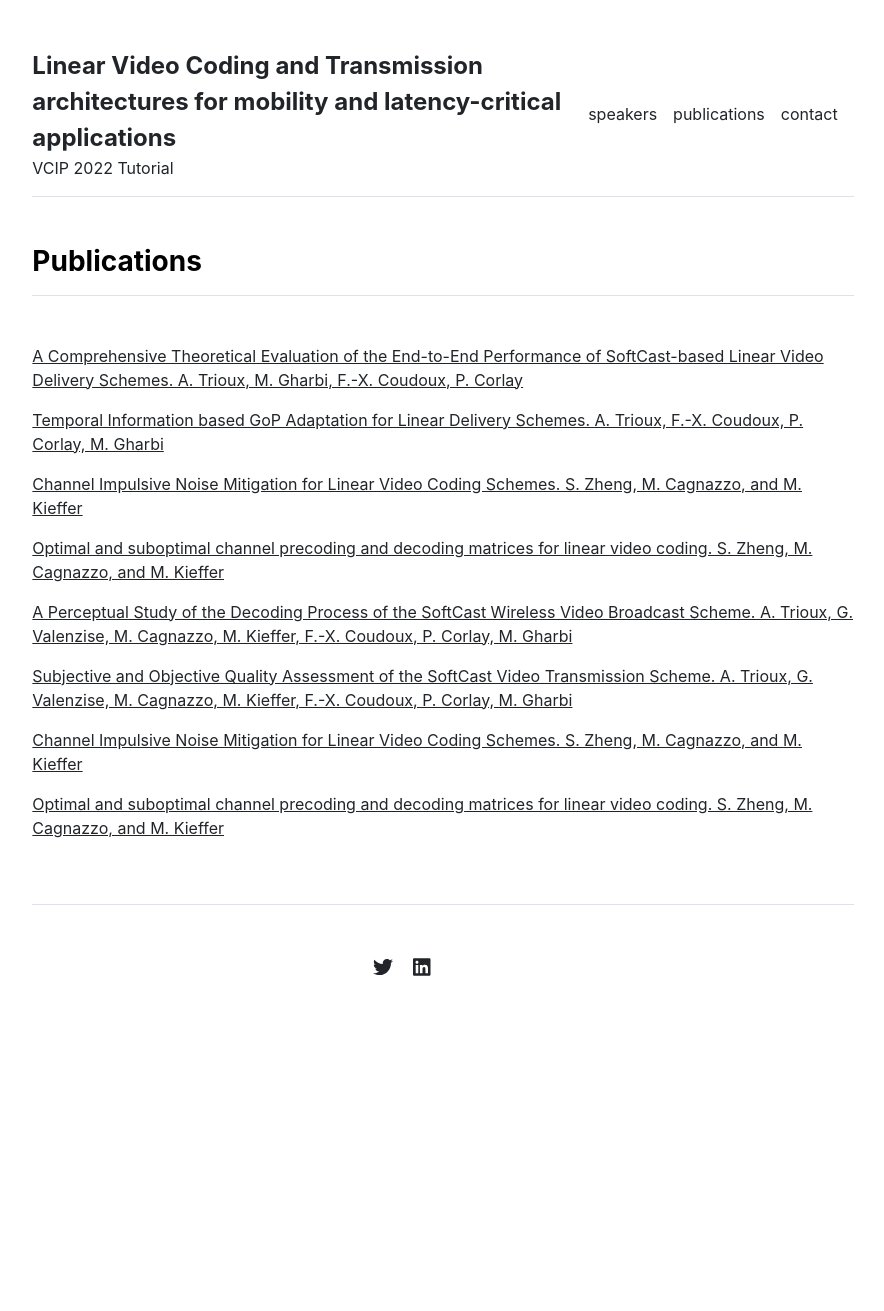
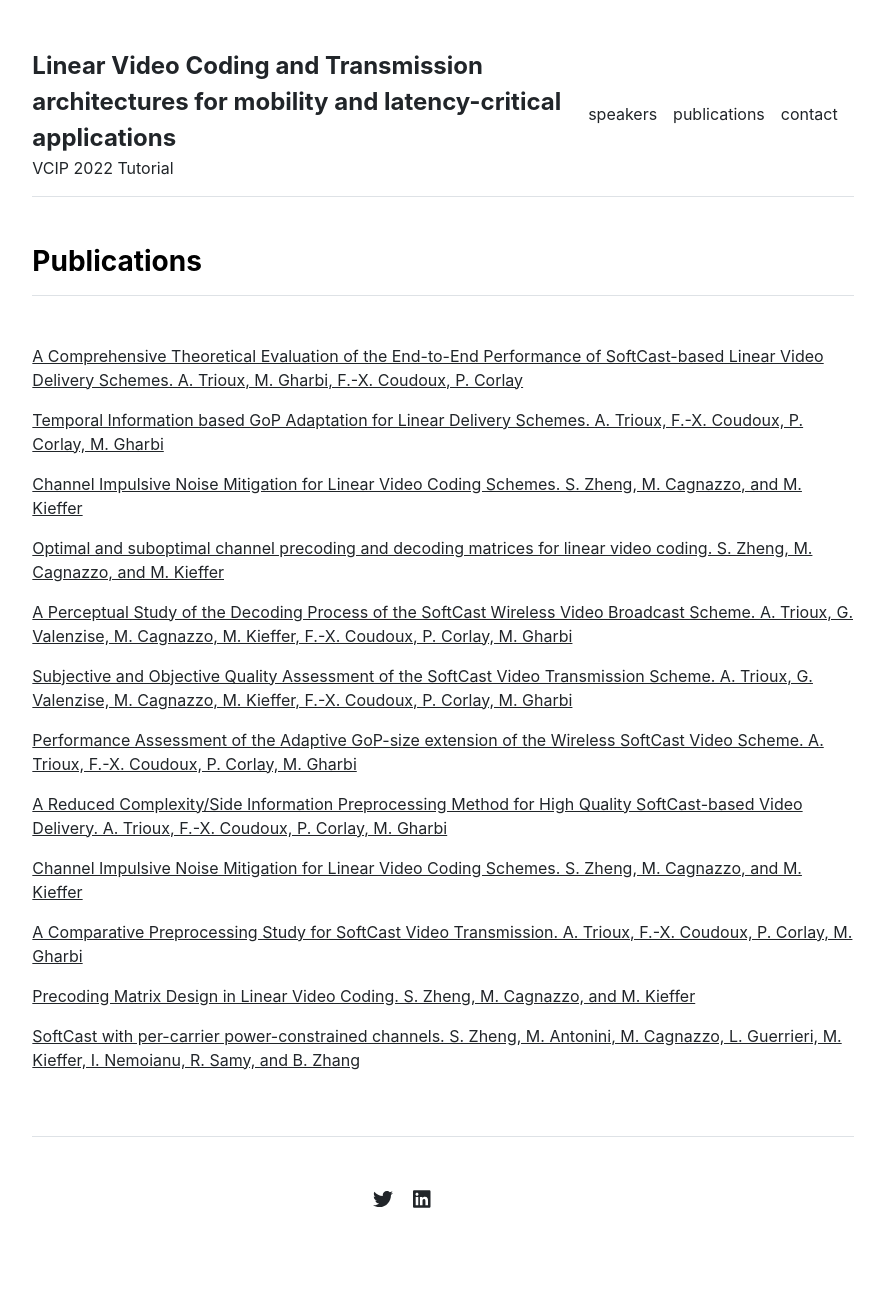
Before and after one commit to XiaYi59/LVCT, a Jekyll site: the page built from publications.md, in a window 1280 px wide. Shown: the whole page, without its empty margins (197-1081 px from the left). Built offline with Jekyll 4.4.1, drawn with Linux system fonts in a browser that asks for light colours; before the commit the page ends 1079 px from its top, so only the background shows below that.

Commit message:
Update publications.yml

```diff
--- a/_data/publications.yml
+++ b/_data/publications.yml
@@ -12,5 +12,9 @@ index:
 
 - {name: 'A Perceptual Study of the Decoding Process of the SoftCast Wireless Video Broadcast Scheme. A. Trioux, G. Valenzise, M. Cagnazzo, M. Kieffer, F.-X. Coudoux, P. Corlay, M. Gharbi', url: 'https://ieeexplore.ieee.org/document/9733474'}
 - {name: 'Subjective and Objective Quality Assessment of the SoftCast Video Transmission Scheme. A. Trioux, G. Valenzise, M. Cagnazzo, M. Kieffer, F.-X. Coudoux, P. Corlay, M. Gharbi', url: 'https://doi.org/10.1109/VCIP49819.2020.9301778'}
-- {name: 'Channel Impulsive Noise Mitigation for Linear Video Coding Schemes. S. Zheng, M. Cagnazzo, and M. Kieffer', url: 'https://doi.org/10.1109/TCSVT.2019.2937451'}
-- {name: 'Optimal and suboptimal channel precoding and decoding matrices for linear video coding. S. Zheng, M. Cagnazzo, and M. Kieffer', url: 'https://doi.org/10.1016/j.image.2019.06.011'}
+- {name: 'Performance Assessment of the Adaptive GoP-size extension of the Wireless SoftCast Video Scheme. A. Trioux, F.-X. Coudoux, P. Corlay, M. Gharbi', url: 'https://doi.org/10.1109/ISIVC49222.2021.9487549'}
+- {name: 'A Reduced Complexity/Side Information Preprocessing Method for High Quality SoftCast-based Video Delivery. A. Trioux, F.-X. Coudoux, P. Corlay, M. Gharbi', url: 'https://doi.org/10.1109/EUVIP47703.2019.8946224'}
+- {name: 'Channel Impulsive Noise Mitigation for Linear Video Coding Schemes. S. Zheng, M. Cagnazzo, and M. Kieffer', url: 'https://doi.org/10.1109/ICASSP.2019.8682699'}
+- {name: 'A Comparative Preprocessing Study for SoftCast Video Transmission. A. Trioux, F.-X. Coudoux, P. Corlay, M. Gharbi', url: 'https://doi.org/10.1109/ISIVC.2018.8709171'}
+- {name: 'Precoding Matrix Design in Linear Video Coding. S. Zheng, M. Cagnazzo, and M. Kieffer', url: 'https://doi.org/10.1109/ICASSP.2018.8461287'}
+- {name: 'SoftCast with per-carrier power-constrained channels. S. Zheng, M. Antonini, M. Cagnazzo, L. Guerrieri, M. Kieffer, I. Nemoianu, R. Samy, and B. Zhang', url: 'https://doi.org/10.1109/ICIP.2016.7532733'}
```
